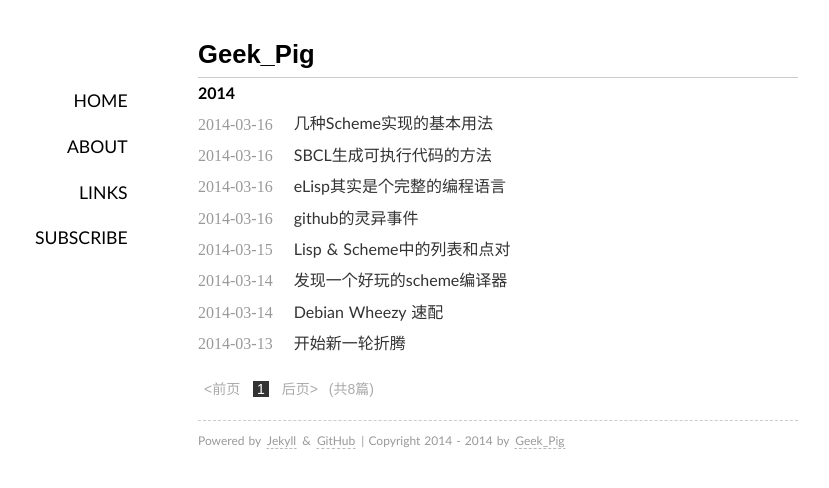
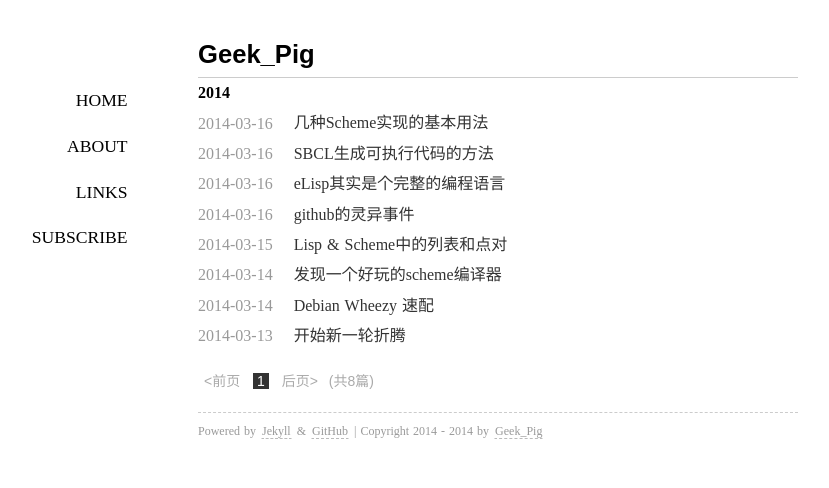
Before and after one commit to rhuichao/uternet.github.io, a Jekyll site: the page built from index.html, in a window 1280 px wide. Shown: the top 488 px of the page, without its empty margins (142-971 px from the left). Built offline with Jekyll 4.4.1, drawn with Linux system fonts in a browser that asks for light colours; some web fonts are replaced; Markdown is read by kramdown in place of the engine named in the settings; the list of posts is cut into pages by our own code.

Commit message:
new document posted

```diff
--- a/media/css/style.css
+++ b/media/css/style.css
@@ -17,7 +17,8 @@ body{
     word-spacing:1px;
     margin-left:auto;
     margin-right:auto;
-    font-family:"Hiragino Sans GB","Microsoft YaHei",Trebuchet,"Trebuchet MS",Tahoma,"Lucida Grande","Lucida Sans Unicode",Verdana,sans-serif;
+    /*font-family:"Hiragino Sans GB","Microsoft YaHei",Trebuchet,"Trebuchet MS",Tahoma,"Lucida Grande","Lucida Sans Unicode",Verdana,sans-serif;*/
+    font-family:"Dejvu Serif", "宋休", Serif;
     color:#000000;
     background-color:#ffffff;
 }
```
